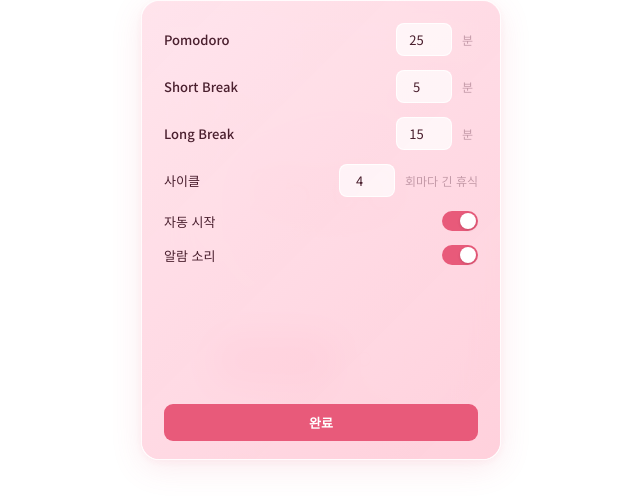
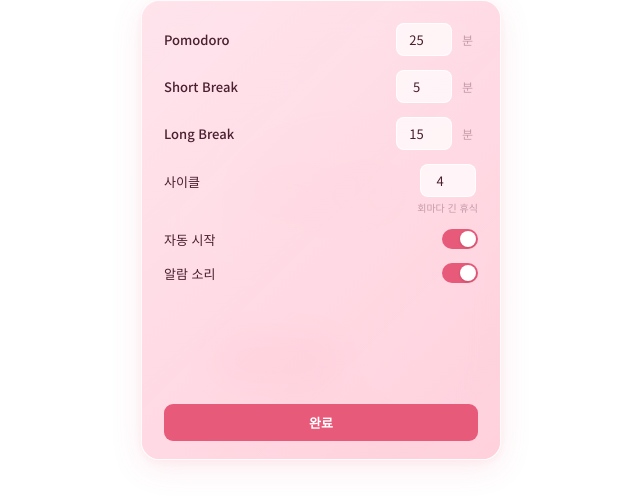
Before and after one commit to Celeste232/pomo-widget, a plain HTML site: page index.html in a window 1280 px wide. Shown: the whole page, without its empty margins (319-959 px from the left). Drawn offline with Linux system fonts and the light colour scheme.

Commit message:
Stack 'cycles' label under input so the box aligns right with siblings

```diff
--- a/index.html
+++ b/index.html
@@ -10,7 +10,7 @@
 <link rel="preconnect" href="https://fonts.googleapis.com">
 <link rel="preconnect" href="https://fonts.gstatic.com" crossorigin>
 <link href="https://fonts.googleapis.com/css2?family=Inter:wght@300;400;500;600;700&family=Noto+Sans+KR:wght@400;500;600;700&display=swap" rel="stylesheet">
-<link rel="stylesheet" href="style.css?v=5" />
+<link rel="stylesheet" href="style.css?v=6" />
 </head>
 <body>
   <div class="card" id="card">
@@ -73,10 +73,12 @@
         <input type="number" id="setLong" min="1" max="60" value="15" />
         <span class="unit">분</span>
       </div>
-      <div class="setting-row">
+      <div class="setting-row cycle-row">
         <label for="setRounds">사이클</label>
-        <input type="number" id="setRounds" min="2" max="12" value="4" />
-        <span class="unit">회마다 긴 휴식</span>
+        <div class="input-stack">
+          <input type="number" id="setRounds" min="2" max="12" value="4" />
+          <span class="unit">회마다 긴 휴식</span>
+        </div>
       </div>
       <div class="setting-row toggle-row">
         <label for="setAuto">자동 시작</label>
@@ -90,6 +92,6 @@
     </div>
   </div>
 
-  <script src="app.js?v=5"></script>
+  <script src="app.js?v=6"></script>
 </body>
 </html>
--- a/style.css
+++ b/style.css
@@ -371,6 +371,28 @@ body {
   min-width: 16px;
 }
 
+.cycle-row {
+  align-items: flex-start;
+}
+
+.cycle-row label {
+  padding-top: 8px;
+}
+
+.input-stack {
+  display: flex;
+  flex-direction: column;
+  align-items: center;
+  gap: 3px;
+}
+
+.input-stack .unit {
+  font-size: 10px;
+  white-space: nowrap;
+  text-align: center;
+  min-width: 0;
+}
+
 .setting-row.toggle-row input[type="checkbox"] {
   appearance: none;
   -webkit-appearance: none;
```
